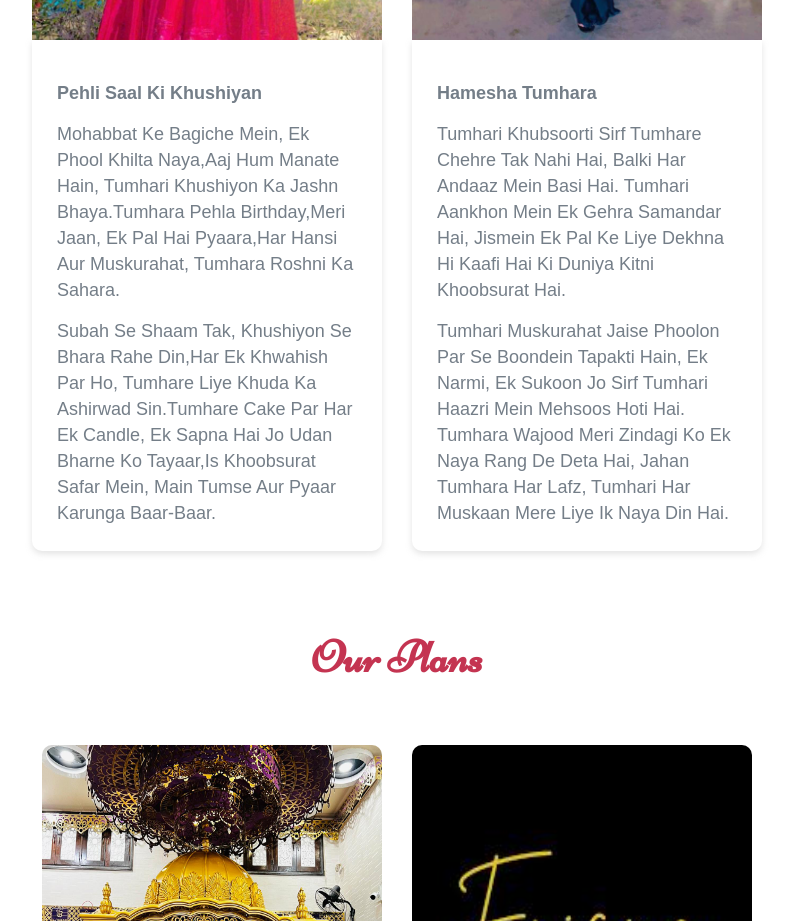
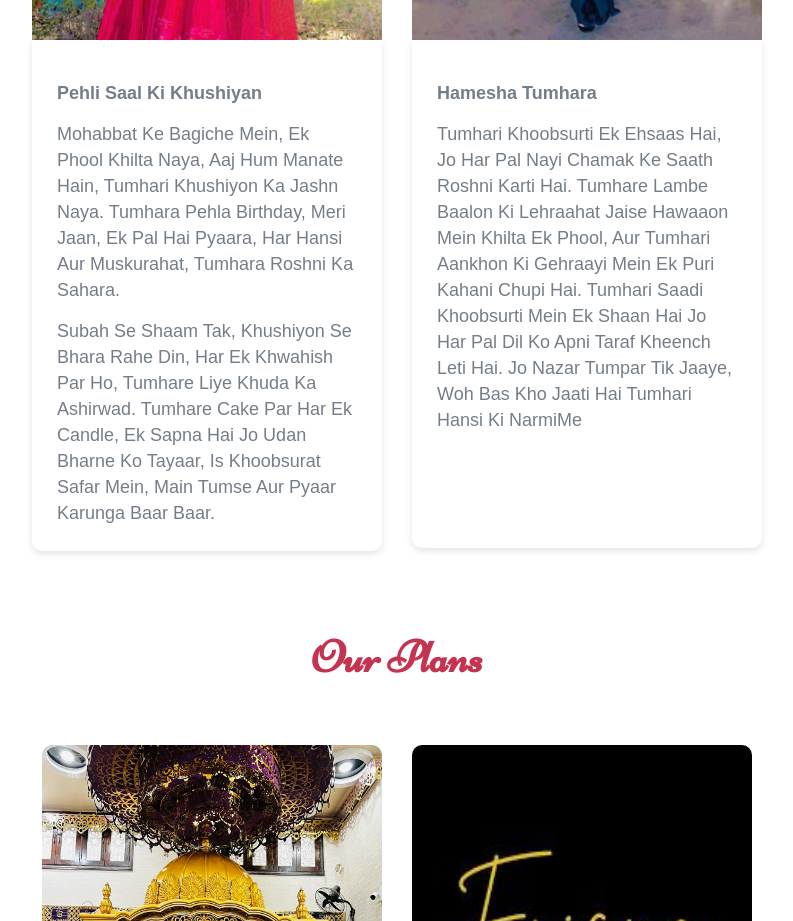
Before and after one commit to ibrahimfeb/birthday-wish, a React (Vite) app: page / in a window 1280 px wide. Shown: the part 5640-6561 px from the top of the page, without its empty margins (243-1036 px from the left). Built offline with nearby package versions, Linux system fonts and the light colour scheme.

Commit message:
paragraph updated

```diff
--- a/src/pages/LovelyCouple.tsx
+++ b/src/pages/LovelyCouple.tsx
@@ -346,17 +346,17 @@ const LovelyCouple = () => {
                     Pehli Saal ki Khushiyan
                   </p>
                   <p style={{ textTransform: "capitalize" }}>
-                    Mohabbat Ke Bagiche Mein, Ek Phool Khilta Naya,Aaj Hum
-                    Manate Hain, Tumhari Khushiyon Ka Jashn Bhaya.Tumhara Pehla
-                    Birthday,Meri Jaan, Ek Pal Hai Pyaara,Har Hansi Aur
+                    Mohabbat Ke Bagiche Mein, Ek Phool Khilta Naya, Aaj Hum
+                    Manate Hain, Tumhari Khushiyon Ka Jashn Naya. Tumhara Pehla
+                    Birthday, Meri Jaan, Ek Pal Hai Pyaara, Har Hansi Aur
                     Muskurahat, Tumhara Roshni Ka Sahara.
                   </p>
                   <p style={{ textTransform: "capitalize" }}>
-                    Subah Se Shaam Tak, Khushiyon Se Bhara Rahe Din,Har Ek
-                    Khwahish Par Ho, Tumhare Liye Khuda Ka Ashirwad Sin.Tumhare
+                    Subah Se Shaam Tak, Khushiyon Se Bhara Rahe Din, Har Ek
+                    Khwahish Par Ho, Tumhare Liye Khuda Ka Ashirwad. Tumhare
                     Cake Par Har Ek Candle, Ek Sapna Hai Jo Udan Bharne Ko
-                    Tayaar,Is Khoobsurat Safar Mein, Main Tumse Aur Pyaar
-                    Karunga Baar-Baar.
+                    Tayaar, Is Khoobsurat Safar Mein, Main Tumse Aur Pyaar
+                    Karunga Baar Baar.
                   </p>
                 </div>
               </div>
@@ -376,13 +376,16 @@ const LovelyCouple = () => {
                     <p>We will go for lunch 03:00 PM</p>
                   </h3> */}
                   <p className="font-[800]">Hamesha Tumhara</p>
-                  <p style={{ textTransform: "capitalize" }}>
-                    Tumhari Khubsoorti Sirf Tumhare Chehre Tak Nahi Hai, Balki
-                    Har Andaaz Mein Basi Hai. Tumhari Aankhon Mein Ek Gehra
-                    Samandar Hai, Jismein Ek Pal Ke Liye Dekhna Hi Kaafi Hai Ki
-                    Duniya Kitni Khoobsurat Hai.
+                  <p style={{ textTransform: "capitalize" }} className="pb-[90px]">
+                    Tumhari Khoobsurti Ek Ehsaas Hai, Jo Har Pal Nayi Chamak Ke
+                    Saath Roshni Karti Hai. Tumhare Lambe Baalon Ki Lehraahat
+                    Jaise Hawaaon Mein Khilta Ek Phool, Aur Tumhari Aankhon Ki
+                    Gehraayi Mein Ek Puri Kahani Chupi Hai. Tumhari Saadi
+                    Khoobsurti Mein Ek Shaan Hai Jo Har Pal Dil Ko Apni Taraf
+                    Kheench Leti Hai. Jo Nazar Tumpar Tik Jaaye, Woh Bas Kho
+                    Jaati Hai Tumhari Hansi Ki NarmiMe
                   </p>
-                  <p
+                  {/* <p
                     className="pb-[0px] "
                     style={{ textTransform: "capitalize" }}
                   >
@@ -391,7 +394,7 @@ const LovelyCouple = () => {
                     Mehsoos Hoti Hai. Tumhara Wajood Meri Zindagi Ko Ek Naya
                     Rang De Deta Hai, Jahan Tumhara Har Lafz, Tumhari Har
                     Muskaan Mere Liye Ik Naya Din Hai.
-                  </p>
+                  </p> */}
                 </div>
               </div>
             </div>
```
